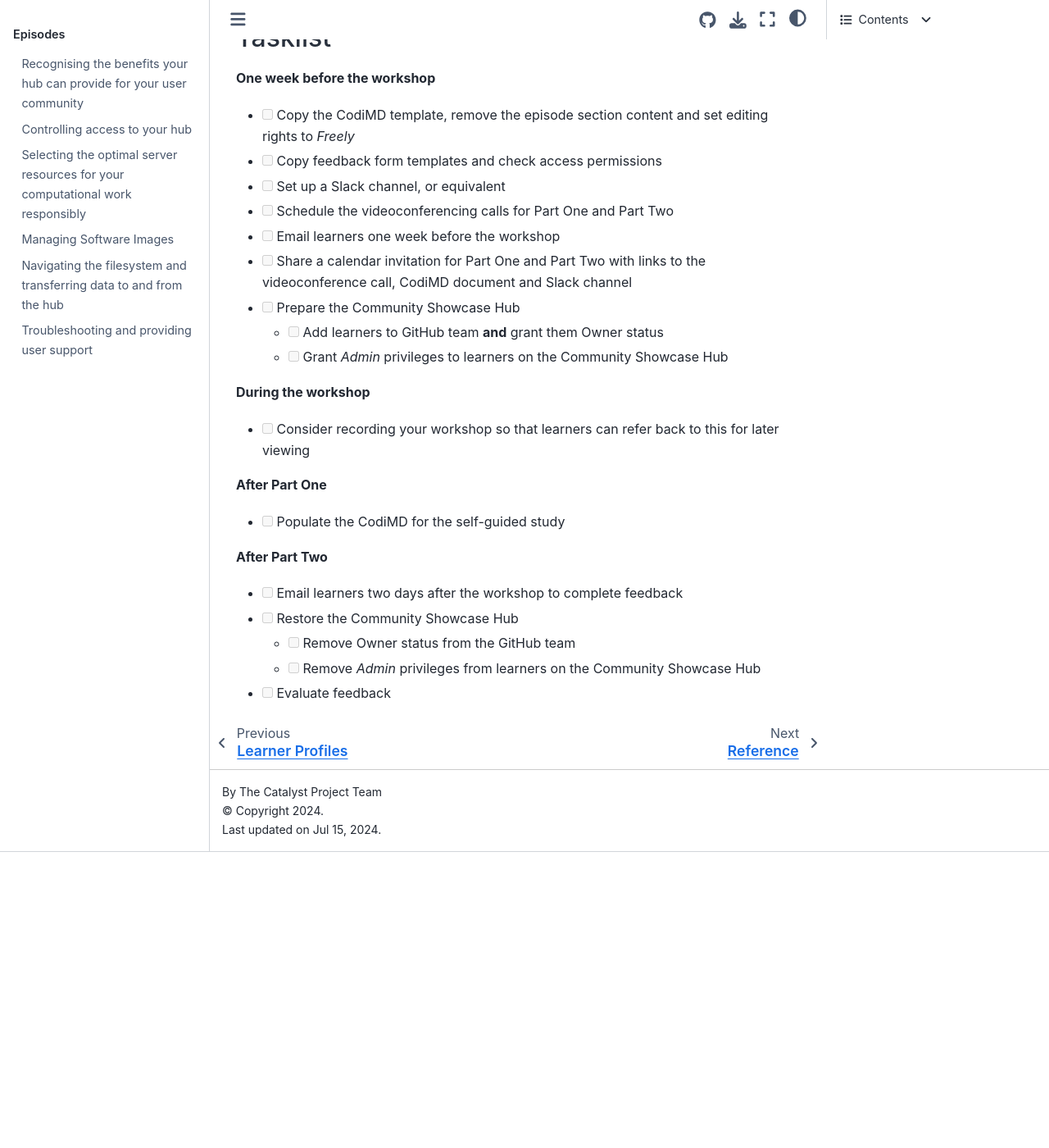
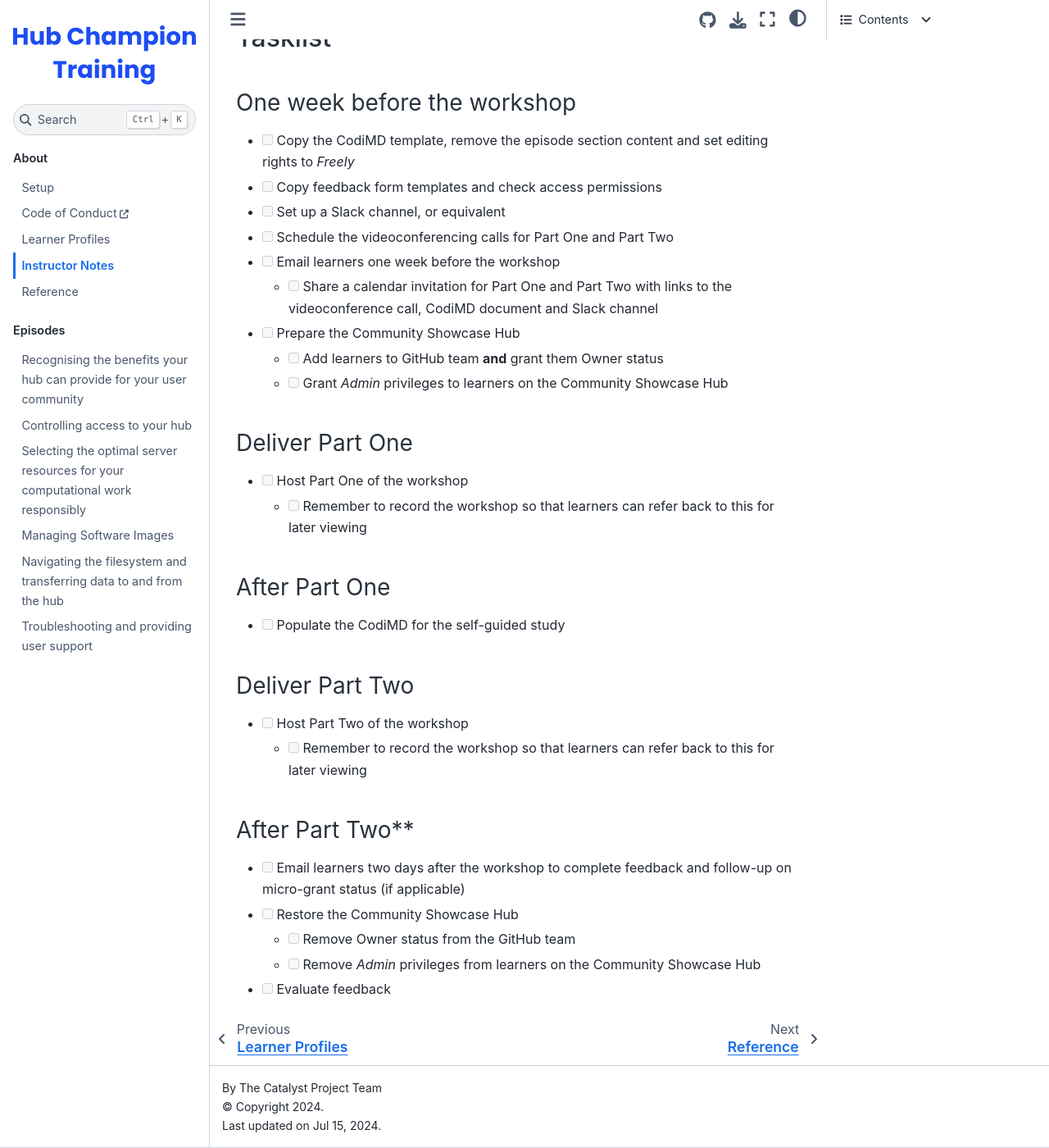
Before and after one commit to czi-catalystproject/hub-champion-training, a Jupyter Book: the page built from instructors/instructor-notes.md, in a window 1280 px wide and 1400 px high, scrolled down 4344 px. Shown: the whole window at 82% size. Built offline with Jupyter Book 1.0.4 settings and Sphinx 7.4.7 and the Sphinx Book theme 1.1.4, drawn with Linux system fonts in a browser that asks for light colours; before the commit the page ends 5383 px from its top, so only the background shows below that.

Commit message:
Update instructor notes

```diff
--- a/instructors/instructor-notes.md
+++ b/instructors/instructor-notes.md
@@ -177,28 +177,35 @@ Remove administrator privileges on the hub by opening a [2i2c support ticket](ht
 
 ## Tasklist
 
-**One week before the workshop**
+### One week before the workshop
 
 - [ ] Copy the CodiMD template, remove the episode section content and set editing rights to *Freely*
 - [ ] Copy feedback form templates and check access permissions
 - [ ] Set up a Slack channel, or equivalent
 - [ ] Schedule the videoconferencing calls for Part One and Part Two
 - [ ] Email learners one week before the workshop
-- [ ] Share a calendar invitation for Part One and Part Two with links to the videoconference call, CodiMD document and Slack channel
+  - [ ] Share a calendar invitation for Part One and Part Two with links to the videoconference call, CodiMD document and Slack channel
 - [ ] Prepare the Community Showcase Hub
   - [ ] Add learners to GitHub team **and** grant them Owner status
   - [ ] Grant *Admin* privileges to learners on the Community Showcase Hub
 
-**During the workshop**
-- [ ] Consider recording your workshop so that learners can refer back to this for later viewing
+### Deliver Part One
 
-**After Part One**
+- [ ] Host Part One of the workshop
+  - [ ] Remember to record the workshop so that learners can refer back to this for later viewing
+
+### After Part One
 
 - [ ] Populate the CodiMD for the self-guided study
 
-**After Part Two**
+### Deliver Part Two
 
-- [ ] Email learners two days after the workshop to complete feedback
+- [ ] Host Part Two of the workshop
+  - [ ] Remember to record the workshop so that learners can refer back to this for later viewing
+
+### After Part Two**
+
+- [ ] Email learners two days after the workshop to complete feedback and follow-up on micro-grant status (if applicable)
 - [ ] Restore the Community Showcase Hub
   - [ ] Remove Owner status from the GitHub team
   - [ ] Remove *Admin* privileges from learners on the Community Showcase Hub
```
